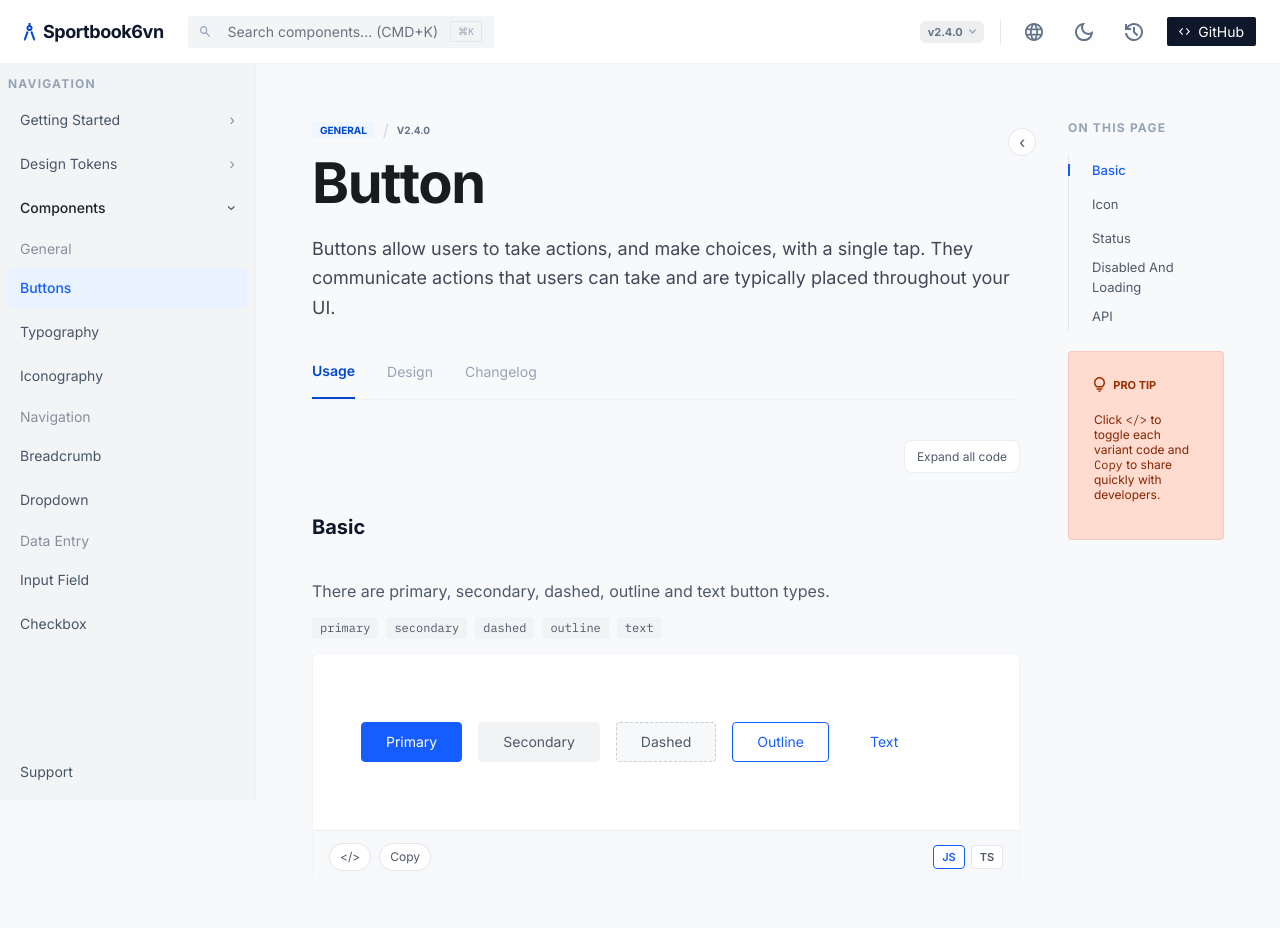
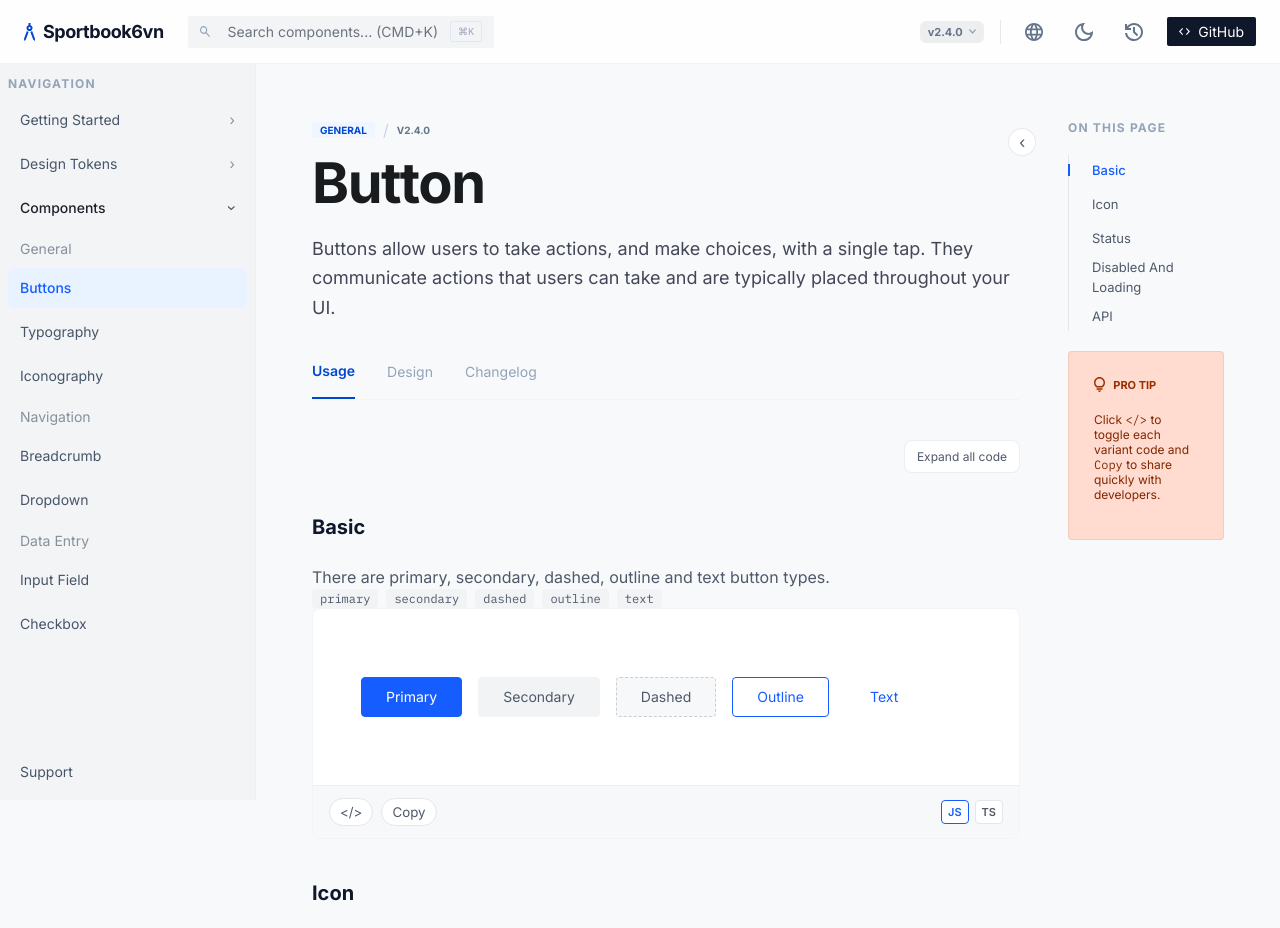
Before and after one commit to hieudeptrai1112/sportbook_mbbiz, an Angular app: page / in a window 1280 px wide. Shown: the top 928 px of the page. Built offline with nearby package versions, Linux system fonts and the light colour scheme.

Commit message:
style: trim button docs css to fit angular style budget

```diff
--- a/src/app/app.scss
+++ b/src/app/app.scss
@@ -808,8 +808,6 @@
 }
 
 .button-demo-section {
-  display: flex;
-  flex-direction: column;
   gap: 14px;
   scroll-margin-top: 88px;
 }
@@ -823,7 +821,6 @@
 
 .button-demo-tags {
   display: flex;
-  align-items: center;
   flex-wrap: wrap;
   gap: 8px;
 }
@@ -831,7 +828,6 @@
 .button-inline-code {
   font-family: "IBM Plex Mono", "Liberation Mono", monospace;
   font-size: 12px;
-  line-height: 18px;
   color: #4e5969;
   background: #f2f3f5;
   border-radius: 4px;
@@ -852,7 +848,6 @@
   align-items: center;
   flex-wrap: wrap;
   gap: 16px;
-  background: #ffffff;
 }
 
 .demo-btn {
@@ -865,7 +860,6 @@
   border-radius: 4px;
   border: 1px solid transparent;
   font-size: 14px;
-  line-height: 22px;
   cursor: pointer;
 }
 
@@ -947,7 +941,6 @@
   display: flex;
   align-items: center;
   justify-content: space-between;
-  gap: 12px;
   padding: 12px 16px;
   border-top: 1px solid rgba(195, 197, 217, 0.2);
   background: #f7f8fa;
@@ -967,7 +960,6 @@
   border-radius: 999px;
   background: #ffffff;
   color: #4e5969;
-  font-size: 12px;
   cursor: pointer;
 }
 
@@ -979,13 +971,11 @@
 
 .button-code-type {
   display: flex;
-  align-items: center;
   gap: 6px;
 }
 
 .button-code-type-btn {
   height: 24px;
-  min-width: 32px;
   border: 1px solid #e5e6eb;
   border-radius: 4px;
   background: #ffffff;
@@ -1017,7 +1007,6 @@
 }
 
 .button-code-block code {
-  display: block;
   white-space: pre;
   font-family: "IBM Plex Mono", "Liberation Mono", monospace;
   font-size: 13px;
```
